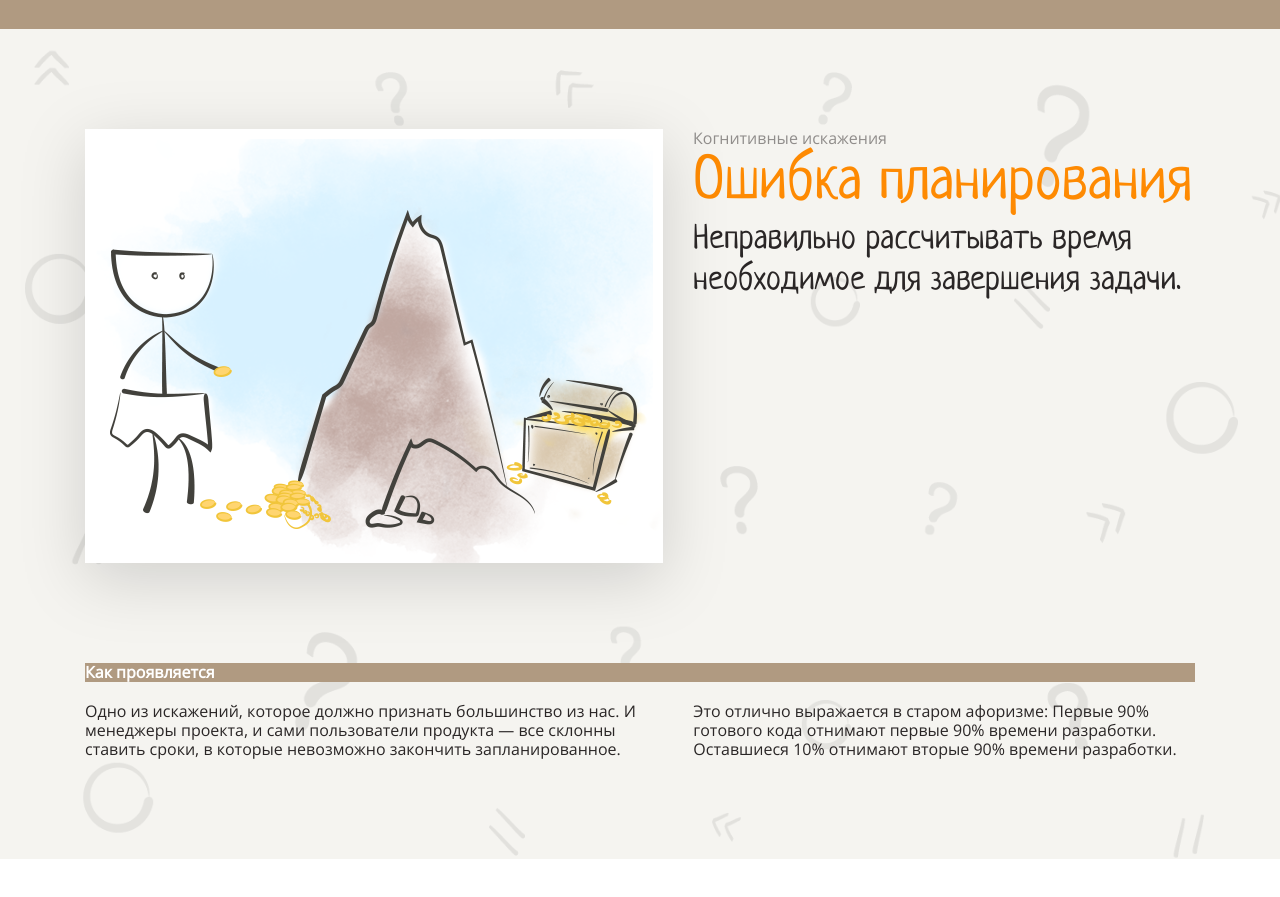
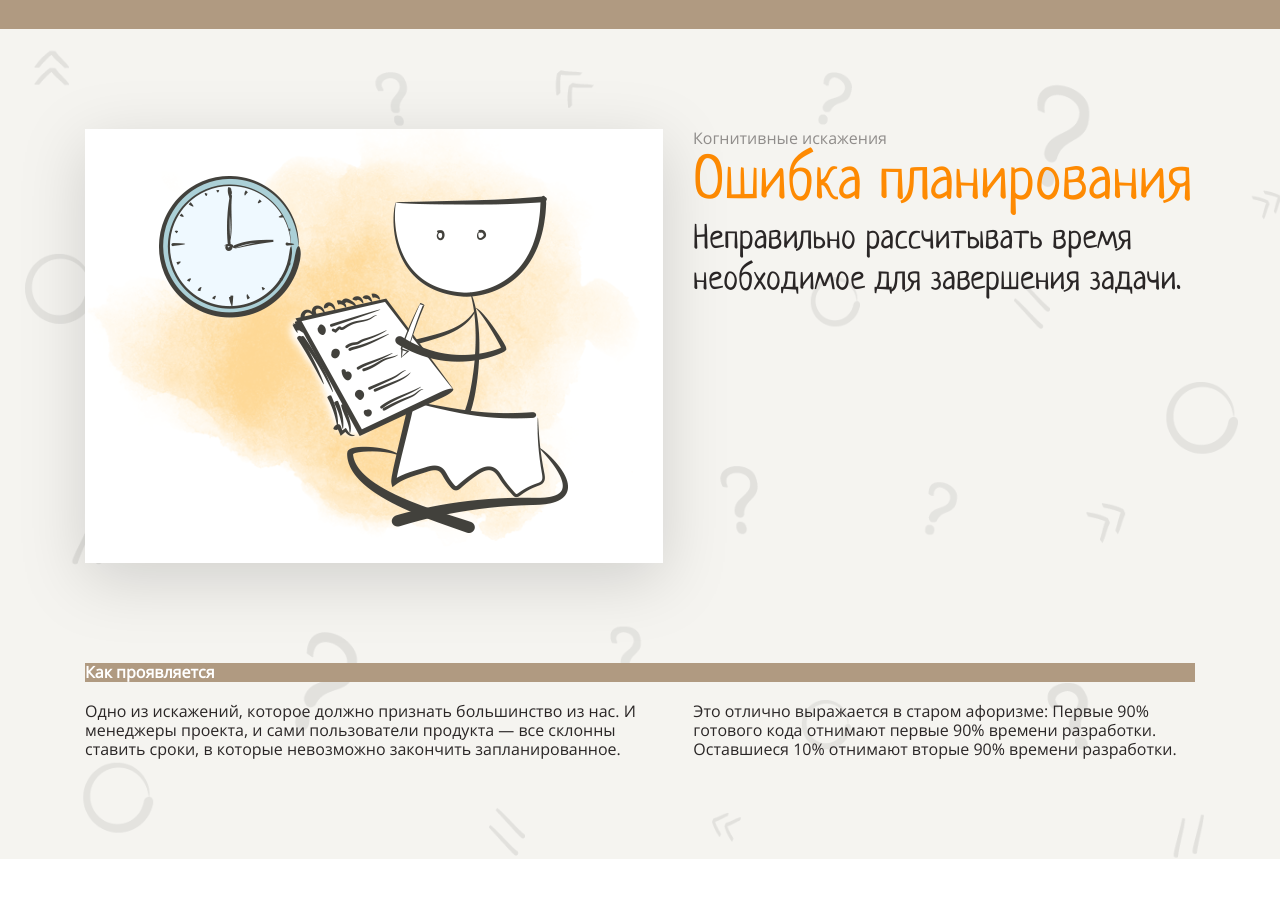
Before and after one commit to Blinina/layout-designer-project, a website: page src/index.html in a window 1280 px wide. Shown: the part 6040-6937 px from the top of the page. Drawn offline with Linux system fonts and the light colour scheme.

Commit message:
update err-slide 2

```diff
--- a/src/index.html
+++ b/src/index.html
@@ -154,7 +154,7 @@
         <section class="bg-img color-light" id="errors-in-planning">
             <div class ="container">
                 <div class = "card-header">
-                    <img  class="images-right" src="images/giper.png" alt="errors man Hexlet"/>
+                    <img  class="images-right" src="images/time.png" alt="errors man Hexlet"/>
                     <div class ="ikea-title">
                         <p class = "card-ligth-text">Когнитивные искажения</p>
                         <h2 class ="card-title">Ошибка планирования</h2>
```
